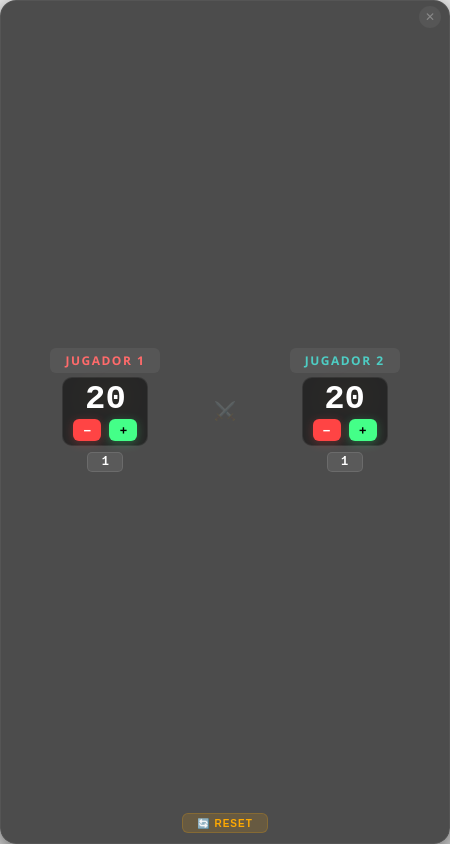
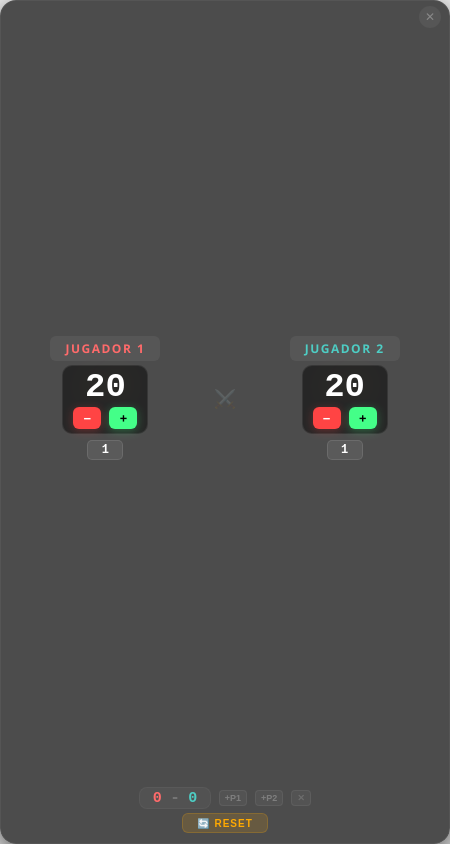
Before and after one commit to tipazosmyl-sys/contador-magic-overlay, an Electron app: page src/index.html in a window 450 px wide. Drawn offline with Linux system fonts and the light colour scheme.

Commit message:
Update index.html

```diff
--- a/src/index.html
+++ b/src/index.html
@@ -5,7 +5,7 @@
     <meta name="viewport" content="width=device-width, initial-scale=1.0">
     <title>Magic Overlay Counter</title>
     <style>
-        /* ===== ESTILOS ACTUALIZADOS ===== */
+        /* ===== ESTILOS ===== */
         * {
             margin: 0;
             padding: 0;
@@ -24,10 +24,10 @@
         }
 
         .overlay-container {
-            background: rgba(0, 0, 0, 0.70);  /* ← MÁS TRANSPARENTE (antes 0.85) */
-            backdrop-filter: blur(8px);        /* ← UN POCO MENOS DE BORROSO */
+            background: rgba(0, 0, 0, 0.70);
+            backdrop-filter: blur(8px);
             border-radius: 16px;
-            padding: 14px 24px 14px 24px;
+            padding: 12px 20px 12px 20px;
             box-shadow: 0 10px 40px rgba(0, 0, 0, 0.9);
             position: relative;
             width: 100%;
@@ -36,12 +36,11 @@
             flex-direction: column;
             align-items: center;
             justify-content: center;
-            min-height: 200px;
+            min-height: 210px;
             border: 1px solid rgba(255, 255, 255, 0.05);
             -webkit-app-region: drag;
         }
 
-        /* Botón cerrar */
         .close-btn {
             position: absolute;
             top: 5px;
@@ -66,7 +65,6 @@
             color: white;
         }
 
-        /* Contenedor jugadores */
         .container {
             display: flex;
             gap: 30px;
@@ -74,7 +72,7 @@
             justify-content: center;
             width: 100%;
             flex: 1;
-            padding: 4px 0;
+            padding: 2px 0;
         }
 
         .player {
@@ -88,7 +86,7 @@
 
         .player-label {
             color: #fff;
-            font-size: 14px;          /* ← NOMBRE MÁS GRANDE (antes 12px) */
+            font-size: 14px;
             font-weight: bold;
             letter-spacing: 1.5px;
             padding: 3px 14px;
@@ -118,7 +116,6 @@
             color: #4ecdc4;
         }
 
-        /* Input para cambiar nombre (oculto por defecto) */
         .player-name-input {
             background: rgba(255, 255, 255, 0.1);
             border: 2px solid rgba(255, 215, 0, 0.3);
@@ -153,14 +150,14 @@
             padding: 6px 16px 8px 16px;
             border-radius: 10px;
             border: 1px solid rgba(255, 255, 255, 0.08);
-            min-width: 80px;           /* ← CUADRO MÁS ANCHO (antes 60px) */
-            min-height: 70px;          /* ← CUADRO MÁS ALTO (antes 55px) */
+            min-width: 80px;
+            min-height: 70px;
             gap: 3px;
         }
 
         .life-value {
             color: #fff;
-            font-size: 44px;           /* ← NÚMERO MÁS GRANDE (antes 36px) */
+            font-size: 44px;
             font-weight: bold;
             font-family: 'Courier New', monospace;
             text-shadow: 0 0 30px rgba(255, 215, 0, 0.1);
@@ -183,7 +180,6 @@
             50% { opacity: 0.5; }
         }
 
-        /* Botones de daño/cura dentro del contenedor de vida */
         .life-buttons {
             display: flex;
             gap: 8px;
@@ -234,7 +230,6 @@
             box-shadow: 0 2px 15px rgba(68, 255, 136, 0.5);
         }
 
-        /* Input de daño INDIVIDUAL debajo de cada 20 */
         .damage-input-container {
             display: flex;
             justify-content: center;
@@ -250,7 +245,7 @@
             padding: 2px 8px;
             color: white;
             font-size: 14px;
-            width: 42px;              /* ← INPUT MÁS GRANDE (antes 36px) */
+            width: 42px;
             height: 24px;
             text-align: center;
             font-family: 'Courier New', monospace;
@@ -272,10 +267,100 @@
             -moz-appearance: textfield;
         }
 
+        /* ===== MARCADOR CENTRAL MÁS PEQUEÑO ===== */
+        .score-section {
+            display: flex;
+            align-items: center;
+            justify-content: center;
+            gap: 8px;
+            margin: 2px 0;
+            -webkit-app-region: no-drag;
+            width: 100%;
+        }
+
+        .score-display {
+            display: flex;
+            align-items: center;
+            gap: 4px;
+            padding: 2px 14px;
+            background: rgba(255, 255, 255, 0.03);
+            border-radius: 8px;
+            border: 1px solid rgba(255, 255, 255, 0.04);
+        }
+
+        .score-number {
+            font-size: 18px;
+            font-weight: bold;
+            font-family: 'Courier New', monospace;
+            min-width: 18px;
+            text-align: center;
+            transition: all 0.2s ease;
+        }
+
+        .score-number.p1 {
+            color: #ff6b6b;
+        }
+
+        .score-number.p2 {
+            color: #4ecdc4;
+        }
+
+        .score-dash {
+            color: rgba(255, 255, 255, 0.2);
+            font-size: 16px;
+            font-weight: bold;
+            font-family: 'Courier New', monospace;
+            padding: 0 2px;
+        }
+
+        .score-btn {
+            background: rgba(255, 255, 255, 0.04);
+            border: 1px solid rgba(255, 255, 255, 0.06);
+            color: rgba(255, 255, 255, 0.25);
+            border-radius: 4px;
+            padding: 0 8px;
+            font-size: 11px;
+            height: 18px;
+            cursor: pointer;
+            transition: all 0.2s ease;
+            -webkit-app-region: no-drag;
+            font-weight: bold;
+        }
+
+        .score-btn:hover {
+            background: rgba(255, 255, 255, 0.08);
+            color: rgba(255, 255, 255, 0.6);
+        }
+
+        .score-btn-p1:hover {
+            background: rgba(255, 107, 107, 0.15);
+            color: #ff6b6b;
+            border-color: rgba(255, 107, 107, 0.2);
+        }
+
+        .score-btn-p2:hover {
+            background: rgba(78, 205, 196, 0.15);
+            color: #4ecdc4;
+            border-color: rgba(78, 205, 196, 0.2);
+        }
+
+        .score-btn-reset {
+            font-size: 9px;
+            padding: 0 6px;
+            color: rgba(255, 255, 255, 0.15);
+        }
+
+        .score-btn-reset:hover {
+            background: rgba(255, 68, 68, 0.15);
+            color: #ff4444;
+            border-color: rgba(255, 68, 68, 0.2);
+        }
+
+        /* ===== BOTÓN RESET (SOLO PARA VIDA) ===== */
         .bottom-controls {
             display: flex;
-            gap: 8px;
-            margin-top: 4px;
+            gap: 10px;
+            margin-top: 2px;
             -webkit-app-region: no-drag;
         }
 
@@ -331,6 +416,15 @@
             100% { background: rgba(0, 0, 0, 0.5); }
         }
 
+        .score-pop {
+            animation: popScore 0.3s ease;
+        }
+
+        @keyframes popScore {
+            0% { transform: scale(1.2); }
+            100% { transform: scale(1); }
+        }
+
         ::-webkit-scrollbar {
             display: none;
         }
@@ -339,12 +433,15 @@
             .container { gap: 15px; }
             .life-value { font-size: 34px; }
             .player { min-width: 90px; }
-            .overlay-container { padding: 10px 14px; }
+            .overlay-container { padding: 10px 14px; min-height: 200px; }
             .life-container { min-width: 65px; min-height: 60px; padding: 4px 10px; }
             .btn-life { width: 28px; height: 22px; font-size: 13px; }
             .damage-input { width: 36px; height: 20px; font-size: 12px; }
             .player-label { font-size: 12px; }
             .btn-reset { font-size: 10px; padding: 2px 14px; height: 20px; }
+            .score-number { font-size: 15px; min-width: 14px; }
+            .score-display { padding: 1px 10px; }
+            .score-btn { font-size: 9px; height: 16px; padding: 0 5px; }
         }
     </style>
 </head>
@@ -367,7 +464,6 @@
                         <button class="btn-life btn-heal" data-player="1" data-action="heal">+</button>
                     </div>
                 </div>
-                <!-- Input de daño propio debajo del 20 -->
                 <div class="damage-input-container">
                     <input type="number" class="damage-input" id="damageInput1" value="1" min="1" max="999">
                 </div>
@@ -388,14 +484,25 @@
                         <button class="btn-life btn-heal" data-player="2" data-action="heal">+</button>
                     </div>
                 </div>
-                <!-- Input de daño propio debajo del 20 -->
                 <div class="damage-input-container">
                     <input type="number" class="damage-input" id="damageInput2" value="1" min="1" max="999">
                 </div>
             </div>
         </div>
 
-        <!-- Controles inferiores -->
+        <!-- ===== MARCADOR CENTRAL (MÁS PEQUEÑO) ===== -->
+        <div class="score-section">
+            <div class="score-display">
+                <span class="score-number p1" id="score1Display">0</span>
+                <span class="score-dash">-</span>
+                <span class="score-number p2" id="score2Display">0</span>
+            </div>
+            <button class="score-btn score-btn-p1" id="scoreP1Btn" title="Sumar punto J1">+P1</button>
+            <button class="score-btn score-btn-p2" id="scoreP2Btn" title="Sumar punto J2">+P2</button>
+            <button class="score-btn score-btn-reset" id="resetScoreBtn" title="Reiniciar marcador">✕</button>
+        </div>
+
+        <!-- ===== BOTÓN RESET (SOLO PARA VIDA) ===== -->
         <div class="bottom-controls">
             <button class="btn-reset" id="resetBtn">🔄 RESET</button>
         </div>
@@ -415,9 +522,11 @@
         let life2 = 20;
         let name1 = 'JUGADOR 1';
         let name2 = 'JUGADOR 2';
+        let score1 = 0;
+        let score2 = 0;
 
         // ============================================
-        // 3. REFERENCIAS A ELEMENTOS HTML
+        // 3. REFERENCIAS
         // ============================================
         const lifeEl1 = document.getElementById('life1');
         const lifeEl2 = document.getElementById('life2');
@@ -429,6 +538,11 @@
         const damageInput2 = document.getElementById('damageInput2');
         const resetBtn = document.getElementById('resetBtn');
         const closeBtn = document.getElementById('closeBtn');
+        const score1Display = document.getElementById('score1Display');
+        const score2Display = document.getElementById('score2Display');
+        const scoreP1Btn = document.getElementById('scoreP1Btn');
+        const scoreP2Btn = document.getElementById('scoreP2Btn');
+        const resetScoreBtn = document.getElementById('resetScoreBtn');
 
         // ============================================
         // 4. FUNCIÓN: ACTUALIZAR PANTALLA
@@ -440,16 +554,22 @@
             lifeEl1.className = 'life-value' + (life1 < 0 ? ' negative' : '') + (life1 <= 5 && life1 > 0 ? ' low-life' : '');
             lifeEl2.className = 'life-value' + (life2 < 0 ? ' negative' : '') + (life2 <= 5 && life2 > 0 ? ' low-life' : '');
 
+            // Actualizar marcador
+            score1Display.textContent = score1;
+            score2Display.textContent = score2;
+
             try {
                 localStorage.setItem('magicOverlay_life1', life1);
                 localStorage.setItem('magicOverlay_life2', life2);
                 localStorage.setItem('magicOverlay_name1', name1);
                 localStorage.setItem('magicOverlay_name2', name2);
+                localStorage.setItem('magicOverlay_score1', score1);
+                localStorage.setItem('magicOverlay_score2', score2);
             } catch(e) {}
         }
 
         // ============================================
-        // 5. FUNCIÓN: CAMBIAR NOMBRE
+        // 5. CAMBIAR NOMBRE
         // ============================================
         function editName(player) {
             if (player === 1) {
@@ -485,7 +605,7 @@
         }
 
         // ============================================
-        // 6. FUNCIÓN: CAMBIAR VIDA
+        // 6. CAMBIAR VIDA
         // ============================================
         function changeLife(player, amount) {
             if (player === 1) {
@@ -508,36 +628,57 @@
         }
 
         // ============================================
-        // 7. FUNCIÓN: RESET
+        // 7. MARCADOR GLOBAL
+        // ============================================
+        function addScore(player) {
+            if (player === 1) {
+                score1++;
+            } else if (player === 2) {
+                score2++;
+            }
+            updateDisplay();
+            const scoreDisplay = document.querySelector('.score-display');
+            scoreDisplay.classList.remove('score-pop');
+            void scoreDisplay.offsetWidth;
+            scoreDisplay.classList.add('score-pop');
+            if (navigator.vibrate) navigator.vibrate(20);
+        }
+
+        function resetScore() {
+            if (score1 === 0 && score2 === 0) return;
+            score1 = 0;
+            score2 = 0;
+            updateDisplay();
+            if (navigator.vibrate) navigator.vibrate(30);
+        }
+
+        // ============================================
+        // 8. RESET (SOLO VIDA)
         // ============================================
         function resetLife(value = 20) {
             if (life1 === value && life2 === value) {
                 return;
             }
-
             life1 = value;
             life2 = value;
             updateDisplay();
-
             document.querySelectorAll('.life-container').forEach(el => {
                 el.classList.remove('damage-flash', 'heal-flash');
                 void el.offsetWidth;
                 el.classList.add('heal-flash');
             });
-
             if (navigator.vibrate) navigator.vibrate(30);
         }
 
         // ============================================
-        // 8. EVENTOS: BOTONES
+        // 9. EVENTOS
         // ============================================
 
-        // Botones de daño y cura
+        // Botones daño/cura
         document.querySelectorAll('.btn-damage, .btn-heal').forEach(btn => {
             btn.addEventListener('click', () => {
                 const player = parseInt(btn.dataset.player);
                 const action = btn.dataset.action;
-
                 let amount;
                 if (player === 1) {
                     amount = parseInt(damageInput1.value) || 1;
@@ -554,18 +695,21 @@
             });
         });
 
-        // Botón RESET
-        resetBtn.addEventListener('click', () => {
-            resetLife(20);
-        });
+        // Marcador
+        scoreP1Btn.addEventListener('click', () => addScore(1));
+        scoreP2Btn.addEventListener('click', () => addScore(2));
+        resetScoreBtn.addEventListener('click', resetScore);
 
-        // Botón cerrar
+        // Reset (SOLO VIDA)
+        resetBtn.addEventListener('click', () => resetLife(20));
+
+        // Cerrar
         closeBtn.addEventListener('click', () => {
             window.close();
         });
 
         // ============================================
-        // 9. TECLAS RÁPIDAS
+        // 10. TECLAS RÁPIDAS
         // ============================================
         document.addEventListener('keydown', (e) => {
             if (e.ctrlKey && e.key === '1') {
@@ -598,13 +742,15 @@
         });
 
         // ============================================
-        // 10. CARGA INICIAL
+        // 11. CARGA INICIAL
         // ============================================
         try {
             const savedLife1 = localStorage.getItem('magicOverlay_life1');
             const savedLife2 = localStorage.getItem('magicOverlay_life2');
             const savedName1 = localStorage.getItem('magicOverlay_name1');
             const savedName2 = localStorage.getItem('magicOverlay_name2');
+            const savedScore1 = localStorage.getItem('magicOverlay_score1');
+            const savedScore2 = localStorage.getItem('magicOverlay_score2');
 
             if (savedLife1 !== null) life1 = parseInt(savedLife1) || 20;
             if (savedLife2 !== null) life2 = parseInt(savedLife2) || 20;
@@ -616,12 +762,14 @@
                 name2 = savedName2;
                 label2.textContent = name2;
             }
+            if (savedScore1 !== null) score1 = parseInt(savedScore1) || 0;
+            if (savedScore2 !== null) score2 = parseInt(savedScore2) || 0;
         } catch(e) {}
 
         updateDisplay();
         console.log('🎯 Magic Overlay Counter cargado!');
         console.log('📖 Atajos: Ctrl+1 (daño J1), Ctrl+2 (daño J2)');
-        console.log('📖 Shift+1 (cura J1), Shift+2 (cura J2), R (reset a 20)');
+        console.log('📖 Shift+1 (cura J1), Shift+2 (cura J2), R (reset vida a 20)');
         console.log('📖 Click en nombre para cambiarlo');
     </script>
 </body>
```
